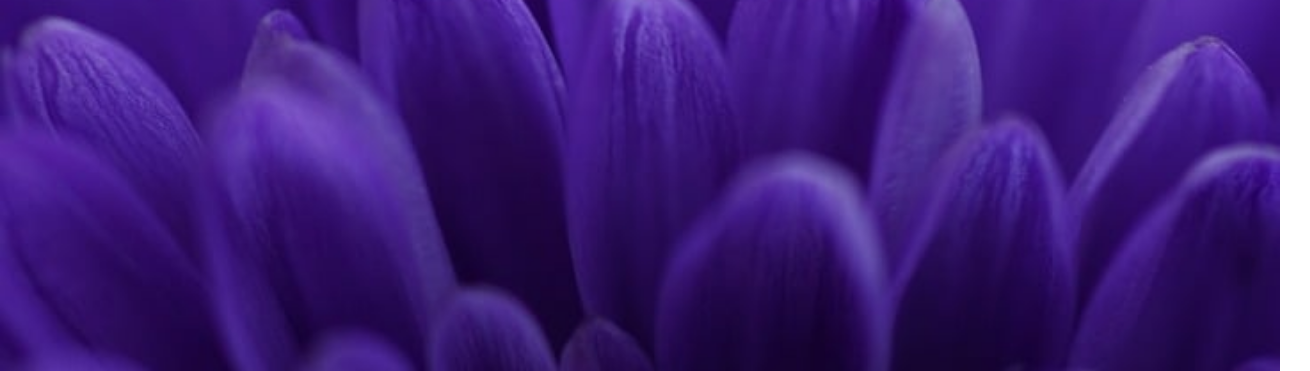
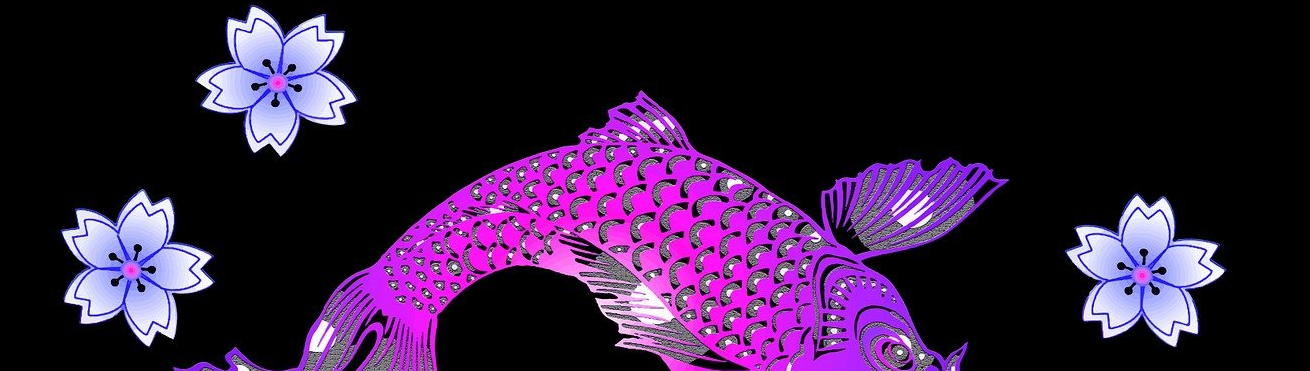
Before and after one commit to nzali-fankem-vladimir/code_everyday_challenge_100, a plain HTML site: page day 5/index.html in a window 1280 px wide. Shown: the top 371 px of the page, 1310 px wide, since content can reach past the window. Drawn offline with Linux system fonts and the light colour scheme.

Commit message:
version tutorielle du projet 05

```diff
--- a/day 5/index.html
+++ b/day 5/index.html
@@ -3,15 +3,12 @@
 <head>
     <meta charset="UTF-8">
     <meta name="viewport" content="width=device-width, initial-scale=1.0">
-    <title>Document</title>
+    <title>Blurry Loading</title>
     <link rel="stylesheet" href="style.css">
 </head>
 <body>
-    <div class="div_image">
-    </div>
-    <div class="div_count">
-        <p id="count_value">0</p>
-    </div>
+    <section class="bg"></section>
+    <div class="loading-text">0%</div>
 
 <script src="script.js"></script>
 </body>
--- a/day 5/script.js
+++ b/day 5/script.js
@@ -1,18 +1,23 @@
-let count_value = document.getElementById('count_value')
-let div_image = document.querySelector('.div_image')
+const loadText = document.querySelector('.loading-text')
+const bg = document.querySelector('.bg')
+
+let load = 0
+
+let int = setInterval(blurring, 30)
+
+function blurring() {
+    load++
 
 
-let val_compteur = 1;
-let val_opacity  = 100
-    const interval = setInterval(() => {
-        if (val_compteur <= 100 && val_opacity != 0) {
-            count_value.innerHTML = `${val_compteur}` + '%';
-            div_image.style.opacity = `${val_compteur}` / 100
-            count_value.style.opacity = `${val_opacity}` / 100
+    if(load > 99) {
+        clearInterval(int)
+    }
+    loadText.innerText = `${load}%`
+    loadText.style.opacity = scale(load, 0, 100, 1, 0)
+    bg.style.filter = `blur(${scale(load, 0, 100, 30, 0)}px)`
+}
 
-            val_compteur++;
-            val_opacity--
-        } else {
-            clearInterval(interval);
-        }
-    }, 25);
+
+const scale = (num, in_min, in_max, out_min, out_max) => {
+    return (num - in_min) * (out_max - out_min) / (in_max - in_min) + out_min;
+}
--- a/day 5/style.css
+++ b/day 5/style.css
@@ -1,36 +1,33 @@
-@import url('https://fonts.googleapis.com/css2?family=Roboto:ital,wght@0,100;0,300;0,400;0,500;0,700;0,900;1,100;1,300;1,400;1,500;1,700;1,900&display=swap');
+@import url('https://fonts.googleapis.com/css?family=ubuntu');
 
 * {
     margin: 0;
 }
 
+
 body {
-    font-family: 'roboto', sans-serif;
+    font-family: 'ubuntu', sans-serif;
+    display: flex;
+    align-items: center;
+    justify-content: center;
     height: 100vh;
-    display: flex;
-    justify-content: center;
-    align-items: center;
-    position: relative;
+    overflow: hidden;
+    margin: 0;
 }
-.div_image {
+
+.bg {
+    background: url(../images/photo2.jpg) /* no-repeat center center/cover */;
     position: absolute;
-    top: 0;
-    left: 0;
-    right: 0;
-    bottom: 0;
-    width: 100%;
-    height: 100%;
-    background-size: cover;
-    background-position: center;
-    background-repeat: no-repeat;
-    background-image: url('../images/photo1.jpg');
+    top: -30px;
+    left: -30px;
+    width: calc(100vw + 60px);
+    height: calc(100vh + 60px);
     z-index: -1;
-
-
+    filter: blur(0px);
 }
 
 
-p {
-    font-size: 40px;
+.loading-text {
+    font-size: 50px;
     color: #fff;
 }
```
